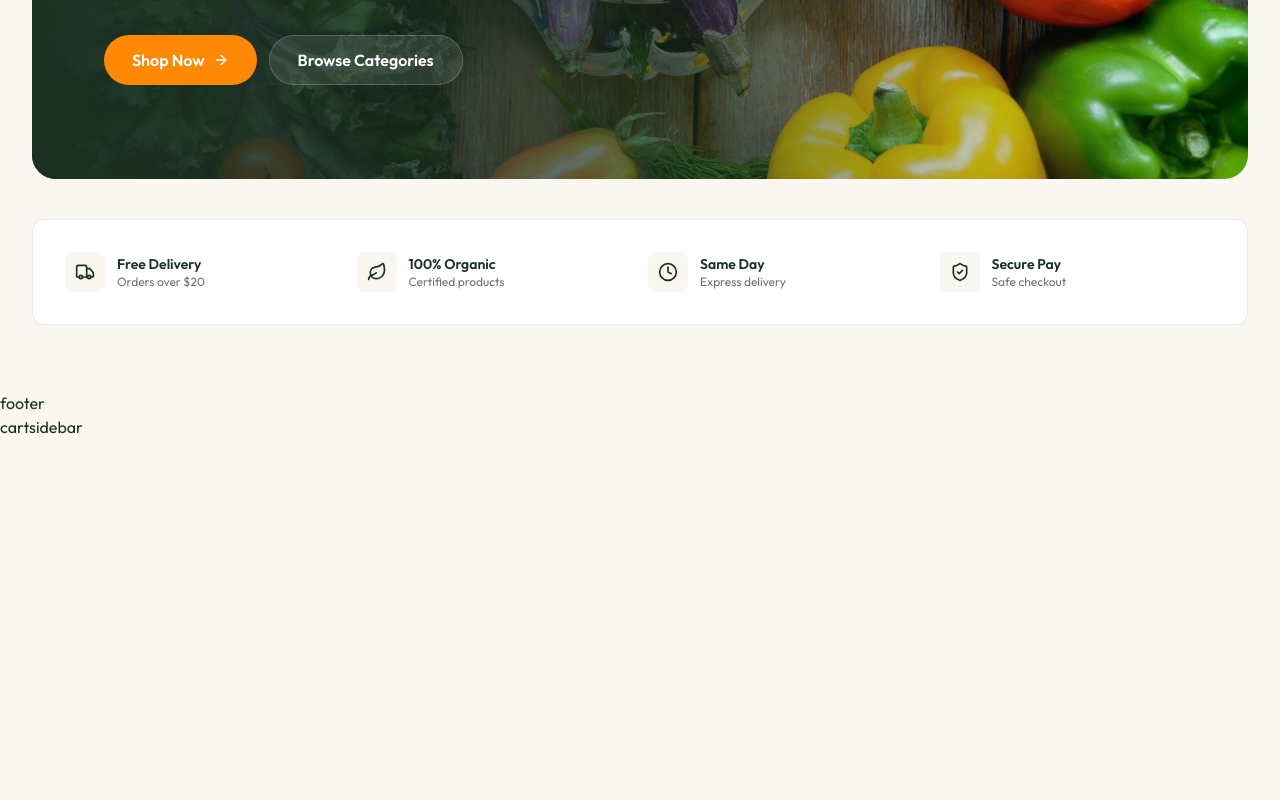
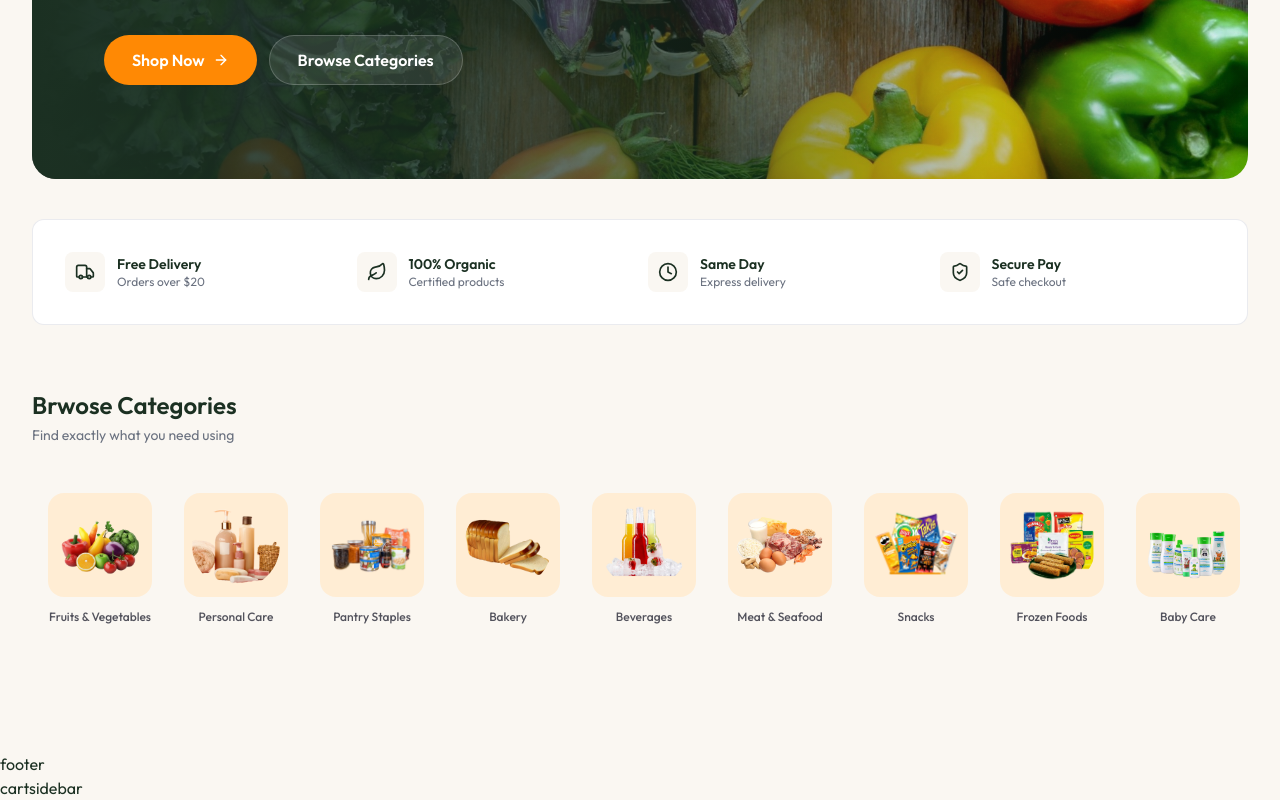
Before and after one commit to sachin-yadavv/FastKart, a React (Vite) app in the folder client/: page / in a window 1280 px wide. Shown: the part 510-1310 px from the top of the page. Before the commit the page ends 949 px from the top, so only its background shows below. Built offline with nearby package versions, Linux system fonts and the light colour scheme.

Commit message:
added home categories section in home page

```diff
--- /dev/null
+++ b/client/src/components/Home/HomeCategories.tsx
@@ -0,0 +1,35 @@
+import { Link } from "react-router-dom";
+import { categoriesData } from "../../assets/assets";
+
+const HomeCategories = () => {
+  return (
+    <section className="py-16">
+      <div className="max-w-7xl mx-auto">
+        <div>
+          <h2 className="text-2xl font-semibold">Brwose Categories</h2>
+          <p className="text-sm text-app-text-light mt-1">
+            Find exactly what you need using
+          </p>
+        </div>
+        <div className="flex items-center mt-8 overflow-x-scroll no-scrollbar">
+          {categoriesData.map((cat) => (
+            <Link
+              key={cat.slug} to={`/products?category=${cat.slug}`}  onClick={
+                ()=> window.scrollTo(0,0)
+              } className="group flex flex-col items-center gap-3 p-4">
+                <div className="size-18 sm:size-26 sm:p-2 rounded-2xl
+                overflow-hidden bg-orange-100 group-hover:ring-2 ring-orange-300/75 transition-all">
+                    <img src={cat.image} alt={cat.name} className="w-full h-full object-contain rounded-full transition-all" />
+                </div>
+                <span className="text-xs font-medium text-zinc-600 text-center leading-tight">
+                    {cat.name}
+                </span>
+              </Link>
+          ))}
+        </div>
+      </div>
+    </section>
+  );
+};
+
+export default HomeCategories;
--- a/client/src/pages/Home.tsx
+++ b/client/src/pages/Home.tsx
@@ -1,11 +1,13 @@
 import  Features  from "../components/Home/Features";
 import Hero from "../components/Home/Hero";
+import HomeCategories from "../components/Home/HomeCategories";
 
 const Home = () => {
   return (
     <div className="min-h-screen max-w-7xl mx-auto px-4 sm:px-6 lg:px-8 py-12">
       <Hero />
       <Features/>
+      <HomeCategories/>
     </div>
   );
 };
```
